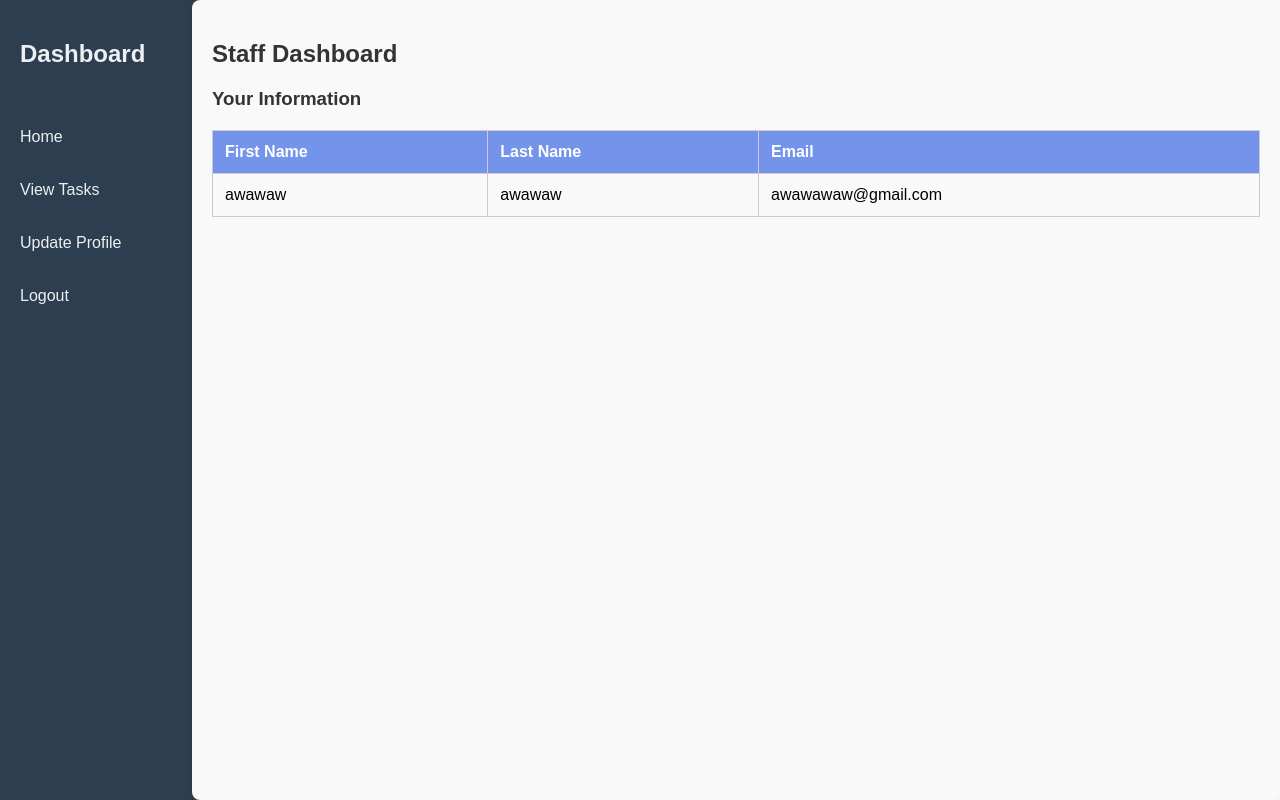
After one commit to Cansancio21/Management, a PHP site: page /staff.php in a window 1280 px wide. The commit adds this page. Run offline with PHP 8.4, Linux system fonts and the light colour scheme; a user stored in the database is signed in; data comes from the database, SQL or seed files in the repository.

Commit message:
nanay staff

```diff
--- a/adminD.css
+++ b/adminD.css
@@ -105,7 +105,7 @@ th, td {
 
 /* Table header background */
 th {
-    background-color: #4CAF50; /* Green background for header */
+    background-color: #7494ec; /* Green background for header */
     color: white; /* White text color for header */
 }
 
--- a/settings.php
+++ b/settings.php
@@ -13,9 +13,9 @@
 </head>
 <body>
     <div class="container">
-        <!-- Left Side: Design -->
+
         <div class="left-side" style="position: relative;">
-            <!-- Back Arrow Icon -->
+
             <a href="index.php" class="back-arrow">
                 <i class='bx bx-arrow-back'></i>
             </a>
@@ -27,7 +27,7 @@
             <p>Manage your account settings and security preferences here.</p>
         </div>
 
-        <!-- Right Side: Settings Form -->
+
         <div class="right-side">
             <form action="">
                 <h1>Account Settings</h1>
--- /dev/null
+++ b/staff.css
@@ -0,0 +1,120 @@
+
+body {
+    font-family: Arial, sans-serif;
+    margin: 0;
+    padding: 0;
+}
+
+.wrapper {
+    display: flex;
+    height: 100vh;
+}
+
+
+.sidebar {
+    width: 15%;
+    background-color: #2c3e50;
+    padding: 20px;
+    border-right: 1px solid #ccc;
+    height: 95vh;
+    position: fixed;
+}
+
+.sidebar h2 {
+    color: #ecf0f1;
+}
+
+.sidebar ul {
+    list-style-type: none;
+    padding: 0;
+    margin-top: 60px;
+}
+
+.sidebar li {
+    margin: 35px 0;
+}
+
+.sidebar a {
+    text-decoration: none;
+    color: #ecf0f1;
+    display: flex;
+    align-items: center;
+}
+
+.sidebar a:hover {
+    text-decoration: underline;
+    color: #1abc9c;
+}
+
+
+.main-content {
+    margin-left: 15%;
+    padding: 20px;
+    background-color: #f9f9f9;
+    border-radius: 8px;
+    box-shadow: 0 2px 10px rgba(0, 0, 0, 0.1);
+    height: 95vh;
+    position: relative;
+}
+
+
+h2 {
+    color: #333;
+}
+
+h3 {
+    color: #333;
+}
+
+
+table {
+    width: 100%;
+    border-collapse: collapse;
+    margin-top: 20px;
+}
+
+
+th, td {
+    border: 1px solid #ccc;
+    padding: 12px;
+    text-align: left;
+}
+
+
+th {
+    background-color: #7494ec;
+    color: white;
+}
+
+
+tr:nth-child(even) {
+    background-color: #f2f2f2;
+}
+
+tr:hover {
+    background-color: #e0e0e0;
+}
+
+
+.actions {
+    margin-top: 20px;
+}
+
+.actions ul {
+    list-style-type: none;
+    padding: 0;
+}
+
+.actions li {
+    margin: 5px 0;
+}
+
+.actions a {
+    text-decoration: none;
+    color: #4CAF50;
+    font-weight: bold;
+}
+
+.actions a:hover {
+    text-decoration: underline;
+}
--- /dev/null
+++ b/staff.php
@@ -0,0 +1,66 @@
+<?php
+session_start();
+
+// Include database connection
+include "db.php"; // Make sure to include your database connection
+
+// Check if the user is logged in
+if (!isset($_SESSION['username'])) {
+    header("Location: index.php"); // Redirect to login page if not logged in
+    exit();
+}
+
+// Fetch staff information from the database
+$username = $_SESSION['username'];
+$sql = "SELECT u_fname, u_lname, u_email FROM tbl_user WHERE u_username = ?";
+$stmt = $conn->prepare($sql);
+$stmt->bind_param("s", $username);
+$stmt->execute();
+$stmt->bind_result($firstName, $lastName, $email);
+$stmt->fetch();
+$stmt->close();
+?>
+
+<!DOCTYPE html>
+<html lang="en">
+<head>
+    <meta charset="UTF-8">
+    <meta name="viewport" content="width=device-width, initial-scale=1.0">
+    <title>Staff Dashboard</title>
+    <link rel="stylesheet" href="staff.css">
+</head>
+<body>
+    <div class="dashboard">
+        <nav class="sidebar">
+            <h2 class="logo">Dashboard</h2>
+            <ul>
+                <li><a href="staff.php">Home</a></li>
+                <li><a href="view_tasks.php">View Tasks</a></li>
+                <li><a href="update_profile.php">Update Profile</a></li>
+                <li><a href="logout.php">Logout</a></li>
+            </ul>
+        </nav>
+        <div class="main-content">
+            <h2>Staff Dashboard</h2>
+            <h3>Your Information</h3>
+            <table>
+                <thead>
+                    <tr>
+                        <th>First Name</th>
+                        <th>Last Name</th>
+                        <th>Email</th>
+                    </tr>
+                </thead>
+                <tbody>
+                    <tr>
+                        <td><?php echo htmlspecialchars($firstName); ?></td>
+                        <td><?php echo htmlspecialchars($lastName); ?></td>
+                        <td><?php echo htmlspecialchars($email); ?></td>
+                    </tr>
+                </tbody>
+            </table>
+
+        </div>
+    </div>
+</body>
+</html>
```
Also changed, not shown: adminD.php (+15 -8 lines), index.php (+22 -18 lines), style.css (+55 -55 lines).
